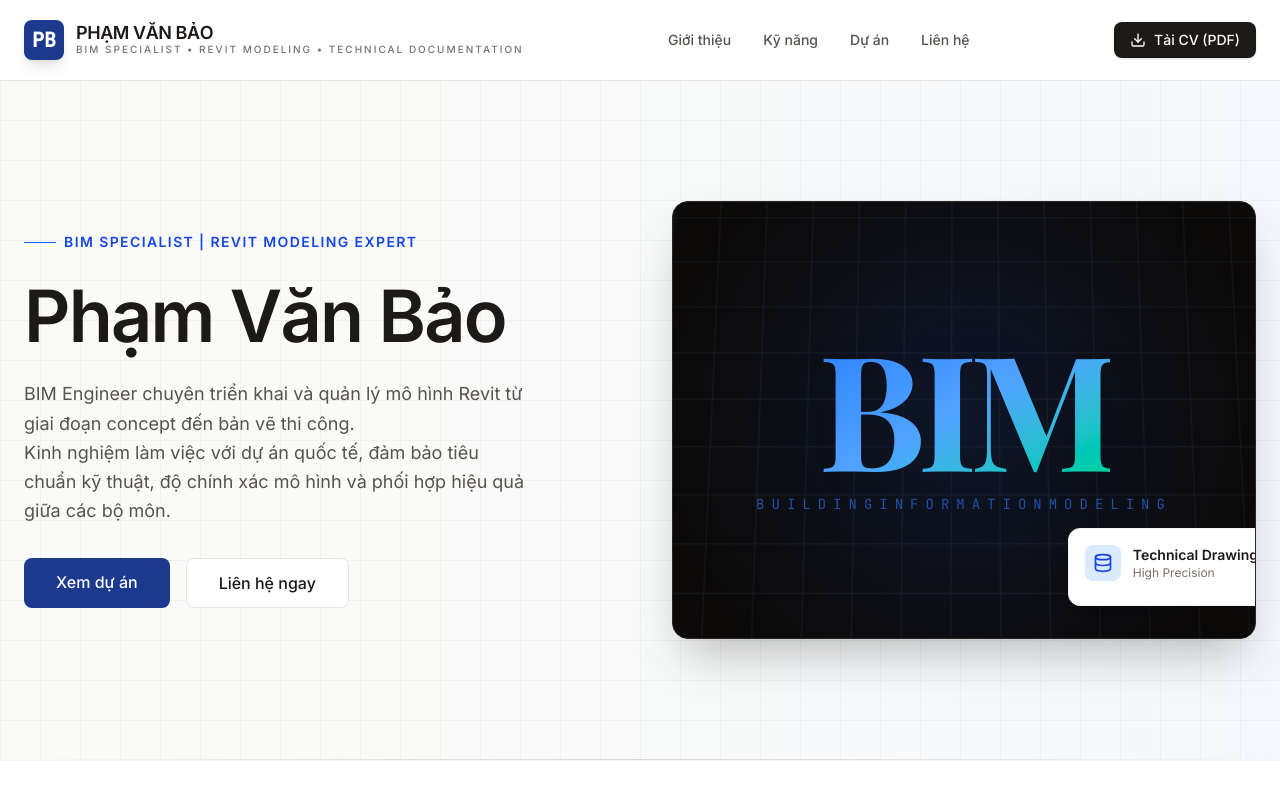
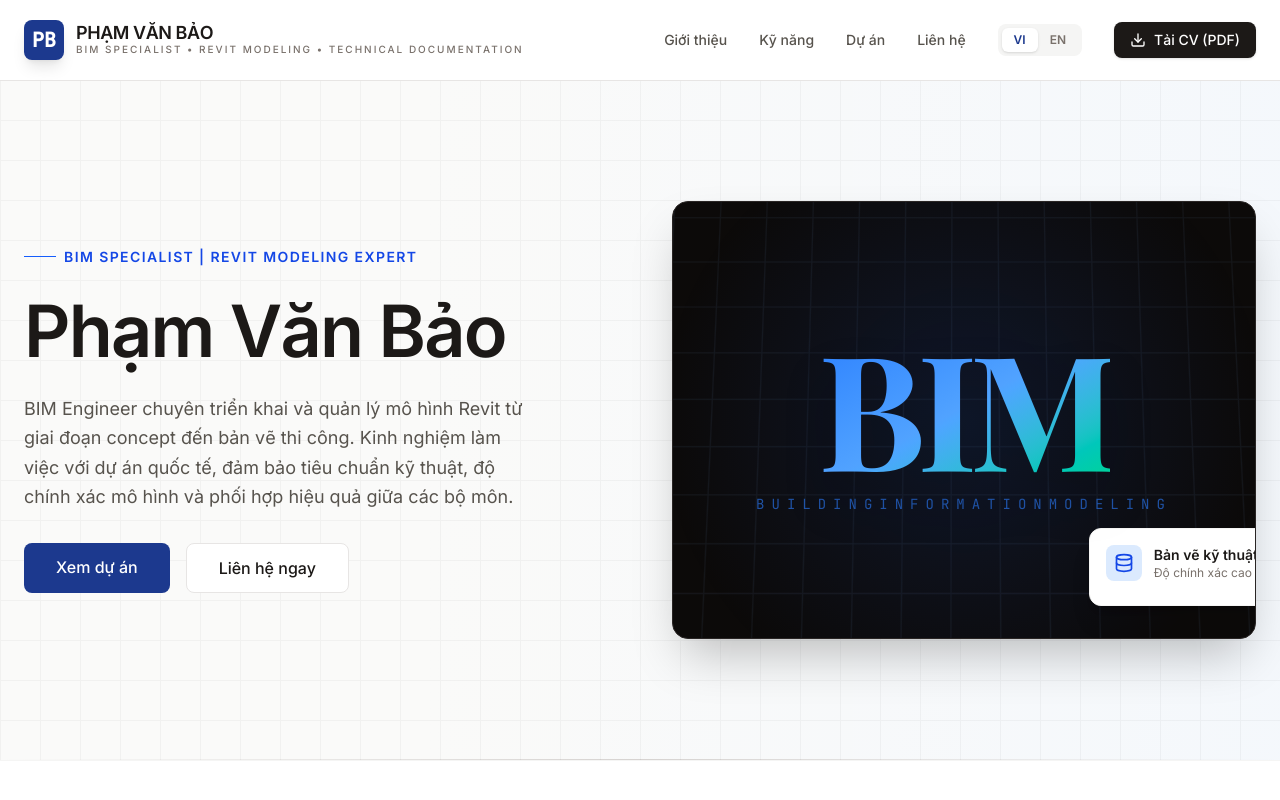
Before and after one commit to phamvanbao1211t-ctrl/HS, a React (Vite) app: page / in a window 1280 px wide. Shown: the top 800 px of the page. Built offline with nearby package versions, Linux system fonts and the light colour scheme; a web font is replaced by a local one.

Commit message:
feat: Add internationalization support
Implement i18n with Vietnamese and English translations for the portfolio. This includes adding a language switcher and updating component content to utilize the translation strings.

```diff
--- a/src/App.tsx
+++ b/src/App.tsx
@@ -2,12 +2,16 @@ import React, { useState } from 'react';
 import { projects, Project } from './data/projects';
 import { ProjectCard } from './components/ProjectCard';
 import { ProjectModal } from './components/ProjectModal';
+import { translations } from './data/translations';
 import { motion } from 'framer-motion';
 import { Download, Mail, Phone, MapPin, Github, Linkedin, Globe, Layers, Database, Code, Box, PenTool, Monitor } from 'lucide-react';
 
 export default function App() {
   const [selectedProject, setSelectedProject] = useState<Project | null>(null);
   const [filter, setFilter] = useState<string>('All');
+  const [lang, setLang] = useState<'vi' | 'en'>('vi');
+
+  const t = translations[lang];
 
   const categories = [
     'All',
@@ -32,22 +36,39 @@ export default function App() {
               PB
             </div>
             <div>
-              <h1 className="font-sans font-bold text-lg leading-none text-stone-900 tracking-tight">PHẠM VĂN BẢO</h1>
+              <h1 className="font-sans font-bold text-lg leading-none text-stone-900 tracking-tight">{t.hero.title.toUpperCase()}</h1>
               <p className="text-[10px] uppercase tracking-[0.2em] text-stone-500 font-medium">BIM Specialist • Revit Modeling • Technical Documentation</p>
             </div>
           </div>
 
-          <nav className="hidden md:flex gap-8 text-sm font-medium text-stone-600">
-            <a href="#about" className="hover:text-blue-900 transition-colors">Giới thiệu</a>
-            <a href="#skills" className="hover:text-blue-900 transition-colors">Kỹ năng</a>
-            <a href="#projects" className="hover:text-blue-900 transition-colors">Dự án</a>
-            <a href="#contact" className="hover:text-blue-900 transition-colors">Liên hệ</a>
-          </nav>
+          <div className="flex items-center gap-8">
+            <nav className="hidden md:flex gap-8 text-sm font-medium text-stone-600">
+              <a href="#about" className="hover:text-blue-900 transition-colors">{t.nav.about}</a>
+              <a href="#skills" className="hover:text-blue-900 transition-colors">{t.nav.skills}</a>
+              <a href="#projects" className="hover:text-blue-900 transition-colors">{t.nav.projects}</a>
+              <a href="#contact" className="hover:text-blue-900 transition-colors">{t.nav.contact}</a>
+            </nav>
 
-          <button className="hidden sm:flex items-center gap-2 px-4 py-2 bg-stone-900 text-white rounded-lg text-sm font-medium hover:bg-stone-800 transition-colors shadow-sm">
-            <Download className="w-4 h-4" />
-            <span>Tải CV (PDF)</span>
-          </button>
+            <div className="flex items-center bg-stone-100 rounded-lg p-1">
+              <button
+                onClick={() => setLang('vi')}
+                className={`px-3 py-1 text-xs font-bold rounded-md transition-all ${lang === 'vi' ? 'bg-white text-blue-900 shadow-sm' : 'text-stone-500 hover:text-stone-700'}`}
+              >
+                VI
+              </button>
+              <button
+                onClick={() => setLang('en')}
+                className={`px-3 py-1 text-xs font-bold rounded-md transition-all ${lang === 'en' ? 'bg-white text-blue-900 shadow-sm' : 'text-stone-500 hover:text-stone-700'}`}
+              >
+                EN
+              </button>
+            </div>
+
+            <button className="hidden sm:flex items-center gap-2 px-4 py-2 bg-stone-900 text-white rounded-lg text-sm font-medium hover:bg-stone-800 transition-colors shadow-sm">
+              <Download className="w-4 h-4" />
+              <span>{t.nav.download_cv}</span>
+            </button>
+          </div>
         </div>
       </header>
 
@@ -57,7 +78,6 @@ export default function App() {
           <div className="absolute inset-0 z-0">
              <div className="absolute right-0 top-0 w-2/3 h-full bg-gradient-to-l from-blue-50/50 to-transparent" />
              <div className="absolute bottom-0 left-0 w-full h-px bg-gradient-to-r from-transparent via-stone-300 to-transparent" />
-             {/* Abstract Grid Background */}
              <div className="absolute inset-0 opacity-[0.03]" style={{ backgroundImage: 'linear-gradient(#000 1px, transparent 1px), linear-gradient(90deg, #000 1px, transparent 1px)', backgroundSize: '40px 40px' }}></div>
           </div>
 
@@ -70,23 +90,22 @@ export default function App() {
               >
                 <div className="flex items-center gap-2 mb-6">
                   <span className="h-px w-8 bg-blue-600"></span>
-                  <span className="text-blue-700 text-sm font-bold tracking-widest uppercase">BIM SPECIALIST | REVIT MODELING EXPERT</span>
+                  <span className="text-blue-700 text-sm font-bold tracking-widest uppercase">{t.hero.subtitle}</span>
                 </div>
 
                 <h1 className="text-5xl md:text-7xl font-sans font-bold text-stone-900 mb-6 leading-[1.1] tracking-tight">
-                  Phạm Văn Bảo
+                  {t.hero.title}
                 </h1>
                 <p className="text-lg text-stone-600 mb-8 max-w-lg leading-relaxed">
-                  BIM Engineer chuyên triển khai và quản lý mô hình Revit từ giai đoạn concept đến bản vẽ thi công. <br className="hidden md:block" />
-                  Kinh nghiệm làm việc với dự án quốc tế, đảm bảo tiêu chuẩn kỹ thuật, độ chính xác mô hình và phối hợp hiệu quả giữa các bộ môn.
+                  {t.hero.description}
                 </p>
 
                 <div className="flex flex-wrap gap-4">
                   <a href="#projects" className="px-8 py-3 bg-blue-900 text-white rounded-lg font-medium hover:bg-blue-800 transition-all hover:shadow-lg hover:-translate-y-0.5">
-                    Xem dự án
+                    {t.hero.view_projects}
                   </a>
                   <a href="#contact" className="px-8 py-3 bg-white border border-stone-200 text-stone-900 rounded-lg font-medium hover:bg-stone-50 transition-all hover:border-stone-300">
-                    Liên hệ ngay
+                    {t.hero.contact_now}
                   </a>
                 </div>
               </motion.div>
@@ -100,9 +119,7 @@ export default function App() {
                 className="relative z-10"
               >
                 <div className="relative rounded-2xl overflow-hidden shadow-2xl border border-stone-800 bg-stone-950">
-                   {/* BIM Typography Graphic */}
                    <div className="w-full aspect-[4/3] flex items-center justify-center relative overflow-hidden">
-                      {/* Grid Background */}
                       <div className="absolute inset-0 opacity-20"
                            style={{
                              backgroundImage: 'linear-gradient(#334155 1px, transparent 1px), linear-gradient(90deg, #334155 1px, transparent 1px)',
@@ -111,7 +128,6 @@ export default function App() {
                            }}
                       />
 
-                      {/* Large BIM Text */}
                       <div className="relative z-10 flex flex-col items-center">
                         <h1 className="text-[8rem] sm:text-[10rem] leading-none font-black text-transparent bg-clip-text bg-gradient-to-br from-blue-500 via-blue-400 to-emerald-400 tracking-tighter select-none filter drop-shadow-2xl">
                           BIM
@@ -123,12 +139,8 @@ export default function App() {
                         </div>
                       </div>
 
-                      {/* Decorative Elements */}
                       <div className="absolute top-1/2 left-1/2 -translate-x-1/2 -translate-y-1/2 w-[120%] h-[120%] bg-[radial-gradient(circle_at_center,rgba(37,99,235,0.15),transparent_70%)]" />
                    </div>
-
-                   {/* Floating UI Elements simulating BIM Interface */}
-
 
                    <div className="absolute bottom-8 right-[-20px] bg-white p-4 rounded-xl shadow-xl border border-stone-100 max-w-xs animate-bounce-slow">
                       <div className="flex items-center gap-3 mb-2">
@@ -136,8 +148,8 @@ export default function App() {
                           <Database className="w-5 h-5" />
                         </div>
                         <div>
-                          <div className="text-sm font-bold text-stone-900">Technical Drawing</div>
-                          <div className="text-xs text-stone-500">High Precision</div>
+                          <div className="text-sm font-bold text-stone-900">{t.hero.tech_drawing}</div>
+                          <div className="text-xs text-stone-500">{t.hero.high_precision}</div>
                         </div>
                       </div>
                    </div>
@@ -151,9 +163,9 @@ export default function App() {
         <section id="skills" className="py-20 bg-white border-y border-stone-100">
           <div className="max-w-7xl mx-auto px-6">
             <div className="text-center mb-16">
-              <h2 className="text-3xl font-bold text-stone-900 mb-4">Kỹ Năng Chuyên Môn</h2>
+              <h2 className="text-3xl font-bold text-stone-900 mb-4">{t.skills.title}</h2>
               <p className="text-stone-500 max-w-2xl mx-auto">
-                Kết hợp tư duy kiến trúc với năng lực BIM chuyên sâu, đáp ứng tiêu chuẩn kỹ thuật và yêu cầu dự án trong và ngoài nước.
+                {t.skills.subtitle}
               </p>
             </div>
 
@@ -161,26 +173,26 @@ export default function App() {
               {[
                 {
                   icon: <Layers className="w-6 h-6" />,
-                  title: "BIM / Revit Modeling",
-                  desc: "Triển khai và quản lý mô hình BIM (LOD 200–400), đảm bảo độ chính xác, tính đồng bộ và khả năng khai thác dữ liệu phục vụ thi công.",
-                  level: "Nâng cao"
+                  title: t.skills.items.bim.title,
+                  desc: t.skills.items.bim.desc,
+                  level: t.skills.levels.advanced
                 },
                 {
                   icon: <PenTool className="w-6 h-6" />,
-                  title: "Triển khai hồ sơ kỹ thuật",
-                  desc: "Phát triển bản vẽ kỹ thuật chi tiết từ mô hình Revit, tuân thủ tiêu chuẩn xây dựng và yêu cầu của chủ đầu tư.",
-                  level: "Nâng cao"
+                  title: t.skills.items.doc.title,
+                  desc: t.skills.items.doc.desc,
+                  level: t.skills.levels.advanced
                 },
                 {
                   icon: <Box className="w-6 h-6" />,
-                  title: "Phối hợp đa bộ môn (Coordination)",
-                  desc: "Phối hợp Architecture – Structure – MEP, kiểm soát clash và tối ưu mô hình nhằm giảm xung đột trong quá trình thi công",
-                  level: "Tốt"
+                  title: t.skills.items.coord.title,
+                  desc: t.skills.items.coord.desc,
+                  level: t.skills.levels.proficient
                 },
                 {
                   icon: <Monitor className="w-6 h-6" />,
-                  title: "Phần mềm",
-                  desc: "Ứng dụng hiệu quả các công cụ trong modeling, documentation và kiểm soát chất lượng mô hình.",
+                  title: t.skills.items.software.title,
+                  desc: t.skills.items.software.desc,
                   tools: ["Revit", "AutoCAD", "Naviswork", "Enscape"]
                 }
               ].map((skill, i) => (
@@ -215,9 +227,9 @@ export default function App() {
           <div className="max-w-7xl mx-auto px-6">
             <div className="flex flex-col md:flex-row md:items-end justify-between mb-12 gap-6">
               <div>
-                <h2 className="text-4xl font-bold text-stone-900 mb-4 tracking-tight">Dự án tiêu biểu</h2>
+                <h2 className="text-4xl font-bold text-stone-900 mb-4 tracking-tight">{t.projects.title}</h2>
                 <p className="text-stone-500 max-w-md">
-                  Các dự án đã tham gia thực hiện trong và ngoài nước.
+                  {t.projects.subtitle}
                 </p>
               </div>
 
@@ -232,7 +244,7 @@ export default function App() {
                         : 'bg-white border border-stone-200 text-stone-600 hover:bg-stone-100'
                     }`}
                   >
-                    {cat}
+                    {cat === 'All' ? t.projects.categories.all : cat}
                   </button>
                 ))}
               </div>
@@ -253,15 +265,14 @@ export default function App() {
 
         {/* Contact Section */}
         <section id="contact" className="py-24 bg-stone-900 text-white relative overflow-hidden">
-          {/* Background decoration */}
           <div className="absolute top-0 right-0 w-1/3 h-full bg-blue-900/10 skew-x-12 transform origin-top"></div>
 
           <div className="max-w-7xl mx-auto px-6 relative z-10">
             <div className="grid md:grid-cols-2 gap-16">
               <div>
-                <h2 className="text-4xl font-bold mb-6 tracking-tight">Liên hệ</h2>
+                <h2 className="text-4xl font-bold mb-6 tracking-tight">{t.contact.title}</h2>
                 <p className="text-stone-400 mb-8 leading-relaxed max-w-md">
-                  Tôi luôn sẵn sàng trao đổi về các cơ hội hợp tác và dự án mới.
+                  {t.contact.subtitle}
                 </p>
 
                 <div className="space-y-6">
@@ -270,7 +281,7 @@ export default function App() {
                       <Mail className="w-5 h-5" />
                     </div>
                     <div>
-                      <div className="text-xs uppercase tracking-wider text-stone-500 mb-1">Email</div>
+                      <div className="text-xs uppercase tracking-wider text-stone-500 mb-1">{t.contact.email}</div>
                       <a href="mailto:Phambao152500276@gmail.com" className="text-lg hover:text-blue-400 transition-colors">Phambao152500276@gmail.com</a>
                     </div>
                   </div>
@@ -280,8 +291,8 @@ export default function App() {
                       <MapPin className="w-5 h-5" />
                     </div>
                     <div>
-                      <div className="text-xs uppercase tracking-wider text-stone-500 mb-1">Địa chỉ</div>
-                      <span className="text-lg">Hà Nội, Việt Nam</span>
+                      <div className="text-xs uppercase tracking-wider text-stone-500 mb-1">{t.contact.address}</div>
+                      <span className="text-lg">{t.contact.address_val}</span>
                     </div>
                   </div>
                 </div>
@@ -291,24 +302,24 @@ export default function App() {
                 <form className="space-y-4" onSubmit={(e) => e.preventDefault()}>
                   <div className="grid grid-cols-2 gap-4">
                     <div>
-                      <label className="block text-xs uppercase tracking-wider text-stone-400 mb-2">Họ tên</label>
-                      <input type="text" className="w-full bg-stone-950/50 border border-stone-700 rounded-lg px-4 py-3 focus:outline-none focus:border-blue-500 text-white transition-colors" placeholder="Tên của bạn" />
+                      <label className="block text-xs uppercase tracking-wider text-stone-400 mb-2">{t.contact.form.name}</label>
+                      <input type="text" className="w-full bg-stone-950/50 border border-stone-700 rounded-lg px-4 py-3 focus:outline-none focus:border-blue-500 text-white transition-colors" placeholder={t.contact.form.placeholder_name} />
                     </div>
                     <div>
-                      <label className="block text-xs uppercase tracking-wider text-stone-400 mb-2">Email</label>
-                      <input type="email" className="w-full bg-stone-950/50 border border-stone-700 rounded-lg px-4 py-3 focus:outline-none focus:border-blue-500 text-white transition-colors" placeholder="email@example.com" />
+                      <label className="block text-xs uppercase tracking-wider text-stone-400 mb-2">{t.contact.form.email}</label>
+                      <input type="email" className="w-full bg-stone-950/50 border border-stone-700 rounded-lg px-4 py-3 focus:outline-none focus:border-blue-500 text-white transition-colors" placeholder={t.contact.form.placeholder_email} />
                     </div>
                   </div>
                   <div>
-                    <label className="block text-xs uppercase tracking-wider text-stone-400 mb-2">Chủ đề</label>
-                    <input type="text" className="w-full bg-stone-950/50 border border-stone-700 rounded-lg px-4 py-3 focus:outline-none focus:border-blue-500 text-white transition-colors" placeholder="Hợp tác dự án..." />
+                    <label className="block text-xs uppercase tracking-wider text-stone-400 mb-2">{t.contact.form.subject}</label>
+                    <input type="text" className="w-full bg-stone-950/50 border border-stone-700 rounded-lg px-4 py-3 focus:outline-none focus:border-blue-500 text-white transition-colors" placeholder={t.contact.form.placeholder_subject} />
                   </div>
                   <div>
-                    <label className="block text-xs uppercase tracking-wider text-stone-400 mb-2">Nội dung</label>
-                    <textarea rows={4} className="w-full bg-stone-950/50 border border-stone-700 rounded-lg px-4 py-3 focus:outline-none focus:border-blue-500 text-white transition-colors" placeholder="Lời nhắn..."></textarea>
+                    <label className="block text-xs uppercase tracking-wider text-stone-400 mb-2">{t.contact.form.message}</label>
+                    <textarea rows={4} className="w-full bg-stone-950/50 border border-stone-700 rounded-lg px-4 py-3 focus:outline-none focus:border-blue-500 text-white transition-colors" placeholder={t.contact.form.placeholder_message}></textarea>
                   </div>
                   <button className="w-full bg-blue-600 hover:bg-blue-500 text-white font-bold py-4 rounded-lg transition-colors shadow-lg hover:shadow-blue-900/20">
-                    Gửi tin nhắn
+                    {t.contact.form.send}
                   </button>
                 </form>
               </div>
@@ -319,7 +330,7 @@ export default function App() {
 
       <footer className="bg-stone-950 text-stone-500 py-8 border-t border-stone-900">
         <div className="max-w-7xl mx-auto px-6 flex flex-col md:flex-row justify-between items-center gap-4">
-          <p className="text-sm">© 2024 Phạm Văn Bảo. All rights reserved.</p>
+          <p className="text-sm">{t.footer.rights}</p>
           <div className="flex gap-6">
             <a href="#" className="hover:text-white transition-colors"><Github className="w-5 h-5" /></a>
             <a href="#" className="hover:text-white transition-colors"><Linkedin className="w-5 h-5" /></a>
--- /dev/null
+++ b/src/data/translations.ts
@@ -0,0 +1,156 @@
+export const translations = {
+  vi: {
+    nav: {
+      about: "Giới thiệu",
+      skills: "Kỹ năng",
+      projects: "Dự án",
+      contact: "Liên hệ",
+      download_cv: "Tải CV (PDF)"
+    },
+    hero: {
+      subtitle: "BIM SPECIALIST | REVIT MODELING EXPERT",
+      title: "Phạm Văn Bảo",
+      description: "BIM Engineer chuyên triển khai và quản lý mô hình Revit từ giai đoạn concept đến bản vẽ thi công. Kinh nghiệm làm việc với dự án quốc tế, đảm bảo tiêu chuẩn kỹ thuật, độ chính xác mô hình và phối hợp hiệu quả giữa các bộ môn.",
+      view_projects: "Xem dự án",
+      contact_now: "Liên hệ ngay",
+      tech_drawing: "Bản vẽ kỹ thuật",
+      high_precision: "Độ chính xác cao"
+    },
+    skills: {
+      title: "Kỹ Năng Chuyên Môn",
+      subtitle: "Kết hợp tư duy kiến trúc với năng lực BIM chuyên sâu, đáp ứng tiêu chuẩn kỹ thuật và yêu cầu dự án trong và ngoài nước.",
+      levels: {
+        advanced: "Nâng cao",
+        proficient: "Tốt"
+      },
+      items: {
+        bim: {
+          title: "BIM / Revit Modeling",
+          desc: "Triển khai và quản lý mô hình BIM (LOD 200–400), đảm bảo độ chính xác, tính đồng bộ và khả năng khai thác dữ liệu phục vụ thi công."
+        },
+        doc: {
+          title: "Triển khai hồ sơ kỹ thuật",
+          desc: "Phát triển bản vẽ kỹ thuật chi tiết từ mô hình Revit, tuân thủ tiêu chuẩn xây dựng và yêu cầu của chủ đầu tư."
+        },
+        coord: {
+          title: "Phối hợp đa bộ môn",
+          desc: "Phối hợp Architecture – Structure – MEP, kiểm soát clash và tối ưu mô hình nhằm giảm xung đột trong quá trình thi công."
+        },
+        software: {
+          title: "Phần mềm",
+          desc: "Ứng dụng hiệu quả các công cụ trong modeling, documentation và kiểm soát chất lượng mô hình."
+        }
+      }
+    },
+    projects: {
+      title: "Dự án tiêu biểu",
+      subtitle: "Các dự án đã tham gia thực hiện trong và ngoài nước.",
+      categories: {
+        all: "Tất cả",
+        arch: "Architecture BIM",
+        struct: "Structural BIM",
+        lgs: "LGS Project",
+        rd: "R&D / BIM Development",
+        marketing: "Marketing"
+      }
+    },
+    contact: {
+      title: "Liên hệ",
+      subtitle: "Tôi luôn sẵn sàng trao đổi về các cơ hội hợp tác và dự án mới.",
+      email: "Email",
+      address: "Địa chỉ",
+      address_val: "Hà Nội, Việt Nam",
+      form: {
+        name: "Họ tên",
+        email: "Email",
+        subject: "Chủ đề",
+        message: "Nội dung",
+        send: "Gửi tin nhắn",
+        placeholder_name: "Tên của bạn",
+        placeholder_email: "email@example.com",
+        placeholder_subject: "Hợp tác dự án...",
+        placeholder_message: "Lời nhắn..."
+      }
+    },
+    footer: {
+      rights: "© 2024 Phạm Văn Bảo. Tất cả quyền được bảo lưu."
+    }
+  },
+  en: {
+    nav: {
+      about: "About",
+      skills: "Skills",
+      projects: "Projects",
+      contact: "Contact",
+      download_cv: "Download CV (PDF)"
+    },
+    hero: {
+      subtitle: "BIM SPECIALIST | REVIT MODELING EXPERT",
+      title: "Pham Van Bao",
+      description: "BIM Engineer specializing in implementing and managing Revit models from concept to construction drawings. Experienced in international projects, ensuring technical standards, model accuracy, and effective multi-disciplinary coordination.",
+      view_projects: "View Projects",
+      contact_now: "Contact Now",
+      tech_drawing: "Technical Drawing",
+      high_precision: "High Precision"
+    },
+    skills: {
+      title: "Professional Skills",
+      subtitle: "Combining architectural thinking with deep BIM expertise to meet technical standards and project requirements locally and internationally.",
+      levels: {
+        advanced: "Advanced",
+        proficient: "Proficient"
+      },
+      items: {
+        bim: {
+          title: "BIM / Revit Modeling",
+          desc: "Implementing and managing BIM models (LOD 200–400), ensuring accuracy, consistency, and data usability for construction."
+        },
+        doc: {
+          title: "Technical Documentation",
+          desc: "Developing detailed technical drawings from Revit models, complying with construction standards and client requirements."
+        },
+        coord: {
+          title: "Multi-disciplinary Coordination",
+          desc: "Coordinating Architecture – Structure – MEP, managing clashes, and optimizing models to reduce conflicts during construction."
+        },
+        software: {
+          title: "Software",
+          desc: "Effectively utilizing tools for modeling, documentation, and model quality control."
+        }
+      }
+    },
+    projects: {
+      title: "Featured Projects",
+      subtitle: "Projects participated in both domestic and international markets.",
+      categories: {
+        all: "All",
+        arch: "Architecture BIM",
+        struct: "Structural BIM",
+        lgs: "LGS Project",
+        rd: "R&D / BIM Development",
+        marketing: "Marketing"
+      }
+    },
+    contact: {
+      title: "Contact",
+      subtitle: "I am always open to discussing collaboration opportunities and new projects.",
+      email: "Email",
+      address: "Address",
+      address_val: "Hanoi, Vietnam",
+      form: {
+        name: "Full Name",
+        email: "Email",
+        subject: "Subject",
+        message: "Message",
+        send: "Send Message",
+        placeholder_name: "Your name",
+        placeholder_email: "email@example.com",
+        placeholder_subject: "Project collaboration...",
+        placeholder_message: "Your message..."
+      }
+    },
+    footer: {
+      rights: "© 2024 Pham Van Bao. All rights reserved."
+    }
+  }
+};
```
